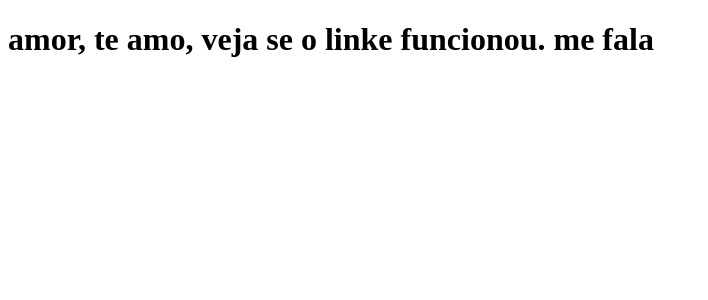
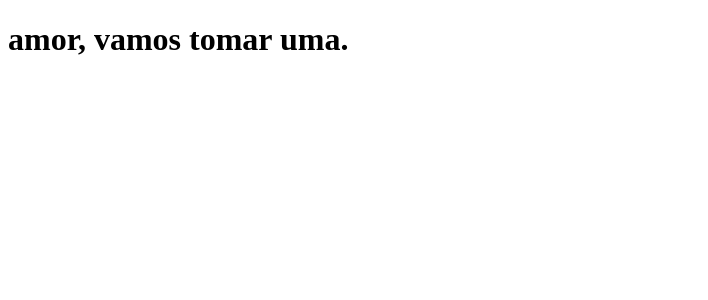
Before and after one commit to marceloairesdasneves/clone-tabnews, a Next.js app: page / in a window 1280 px wide. Shown: the top 300 px of the page, without its empty margins (0-708 px from the left). Built offline with nearby package versions, Linux system fonts and the light colour scheme.

Commit message:
Vamos tomar uma

```diff
--- a/pages/index.js
+++ b/pages/index.js
@@ -1,5 +1,5 @@
 function Home() {
-    return <h1>amor, te amo, veja se o linke funcionou. me fala</h1>
+    return <h1>amor, vamos tomar uma.</h1>
 }
 
 export default Home;
```
